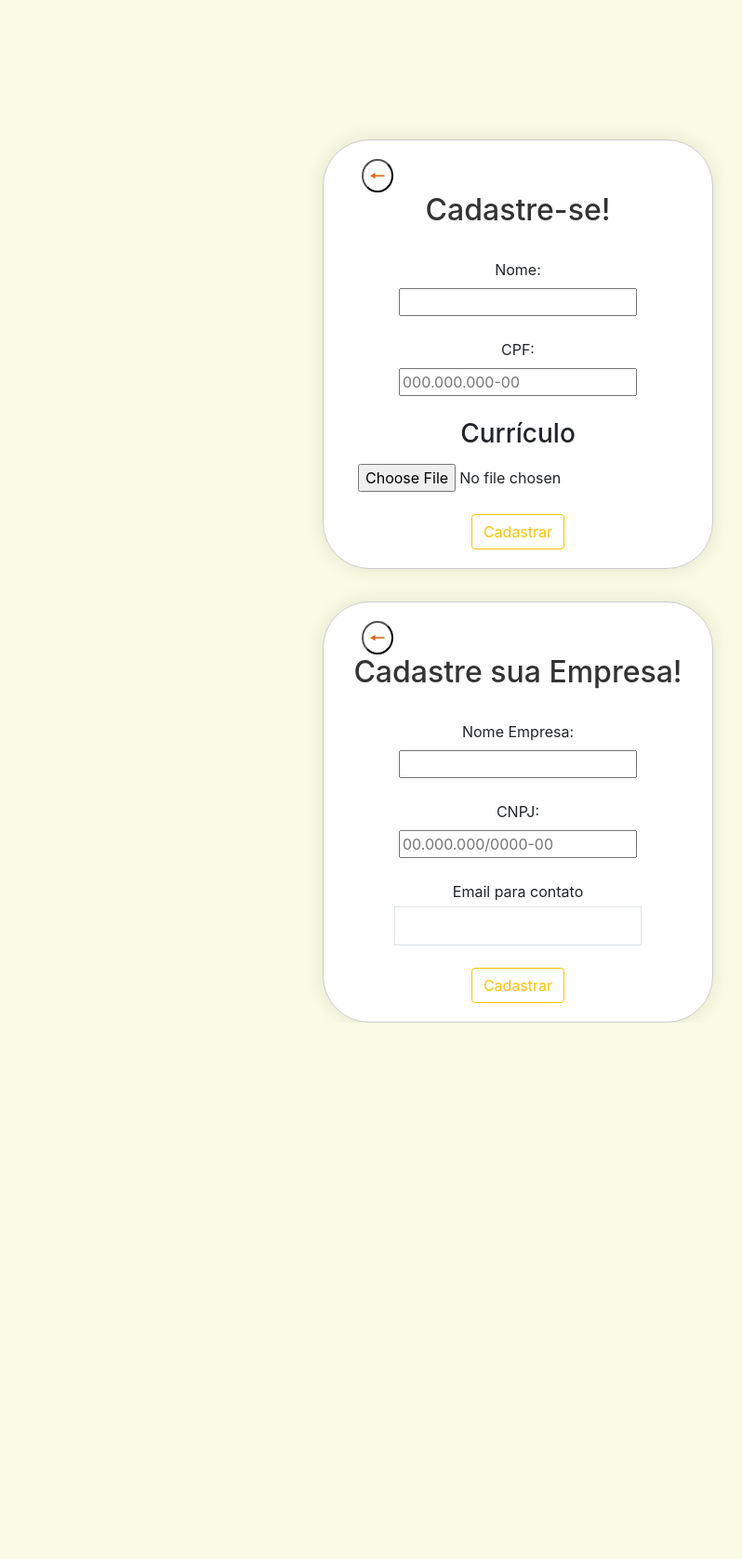
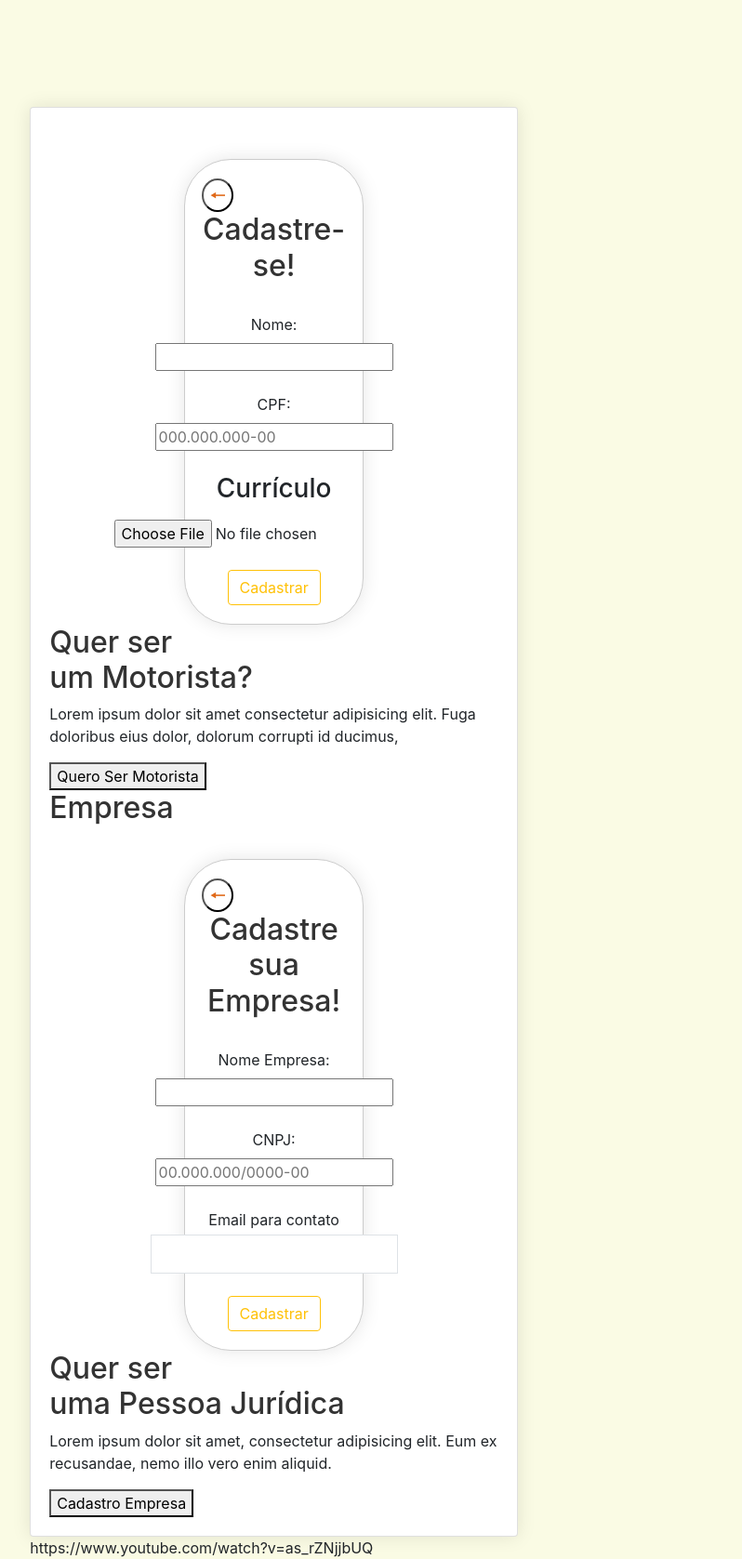
Before and after one commit to mariprince/teste-TCC-ds, a PHP site: page /cadastros.html in a window 1280 px wide. Shown: the whole page at 93% size, without its empty margins (83-881 px from the left). Before the commit the page ends 1100 px from the top, so only its background shows below. Run offline with PHP 8.4, Linux system fonts and the light colour scheme.

Commit message:
em casa eu termino(talvez)

```diff
--- a/13.03/cadastros.html
+++ b/13.03/cadastros.html
@@ -8,6 +8,9 @@
     <link rel="stylesheet" href="https://stackpath.bootstrapcdn.com/bootstrap/4.5.2/css/bootstrap.min.css">
 </head>
 <body class="pagcadastro">
+    <div class="card">
+    <div class="Esquerda">
+        <div class="FormMotorista">
             <form id="form_motorista" method="post">
                 <button class="voltar" onclick="javascript:history.back()">🠔</button>
                 <h2>Cadastre-se!</h2>
@@ -22,6 +25,17 @@
                 <br>
                 <button type="button" class="btn btn-outline-warning custom-btn">Cadastrar</button>
             </form>
+        </div>
+        <div class="LoginMotorista">
+            <h2> Quer ser <br>um Motorista?</h2>
+            <p>Lorem ipsum dolor sit amet consectetur adipisicing elit.
+             Fuga doloribus eius dolor, dolorum corrupti id ducimus,</p>
+                <button>Quero Ser Motorista</button>
+        </div>
+    </div>
+    <div class="Direita">
+        <div class="EmpresaForm">
+            <h2>Empresa</h2>
             <form id="form_empresa" method="post">
                 <button class="voltar" onclick="javascript:history.back()">🠔</button>
                 <h2>Cadastre sua Empresa!</h2>
@@ -36,7 +50,18 @@
                 <br>
                 <button type="button" class="btn btn-outline-warning custom-btn">Cadastrar</button>
             </form>
+        </div>
+        <div class="LoginEmpresa">
+            <h2>Quer ser<br>uma Pessoa Jurídica</h2>
+            <p>Lorem ipsum dolor sit amet, consectetur adipisicing elit.
+             Eum ex recusandae, nemo illo vero enim aliquid.</p>
+            <button>Cadastro Empresa</button>
+        </div>
+    </div>
+    </div>
 </body>
 <script src="script.js"></script>
 
 </html>
+
+https://www.youtube.com/watch?v=as_rZNjjbUQ
--- a/13.03/style.css
+++ b/13.03/style.css
@@ -27,6 +27,9 @@ body {
     opacity: 0%;
     transform: translateX(-100%);
     transition: all 2s;
+}
+#form_empresa{
+    display: flex;
 }
 .show{
     opacity: 1;
```
Lines whose indentation alone changed are shown as unchanged.
